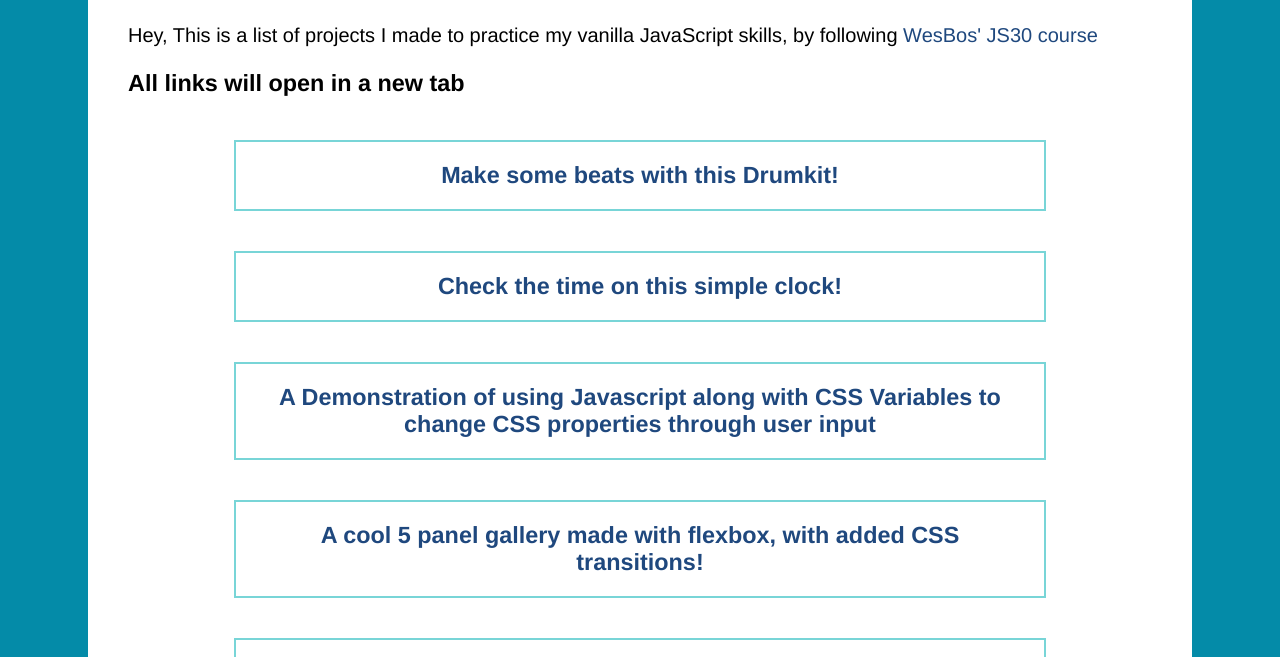
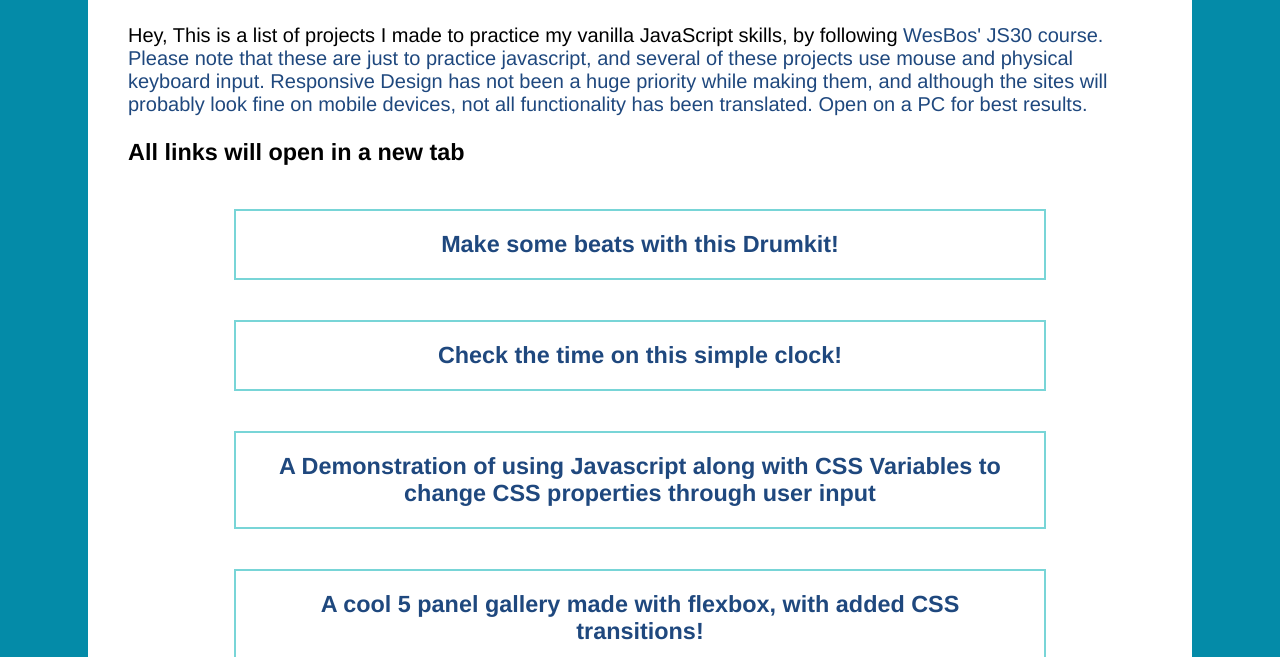
Before and after one commit to reubengt/JS-30, a plain HTML site: page index.html in a window 1280 px wide. Shown: the part 101-758 px from the top of the page. Drawn offline with Linux system fonts and the light colour scheme.

Commit message:
add notice to open on PC Devices

```diff
--- a/index.html
+++ b/index.html
@@ -11,7 +11,7 @@
 <body>
 <div class="site-wrap">
   <h1>JS30 Projects by Reuben George Thomas</h1>
-  <p> Hey, This is a list of projects I made to practice my vanilla JavaScript skills, by following <a href="https://javascript30.com" target=_blank>WesBos' JS30 course</a></p>
+  <p> Hey, This is a list of projects I made to practice my vanilla JavaScript skills, by following <a href="https://javascript30.com" target=_blank>WesBos' JS30 course. Please note that these are just to practice javascript, and several of these projects use mouse and physical keyboard input. Responsive Design has not been a huge priority while making them, and although the sites will probably look fine on mobile devices, not all functionality has been translated. Open on a PC for best results.</a></p>
   <h3>All links will open in a new tab<h3>
   <div class="list-container">
     <div class="flex-item slide-in"><a href="drumkit/index.html" target=_blank>Make some beats with this Drumkit!</a></div>
```
